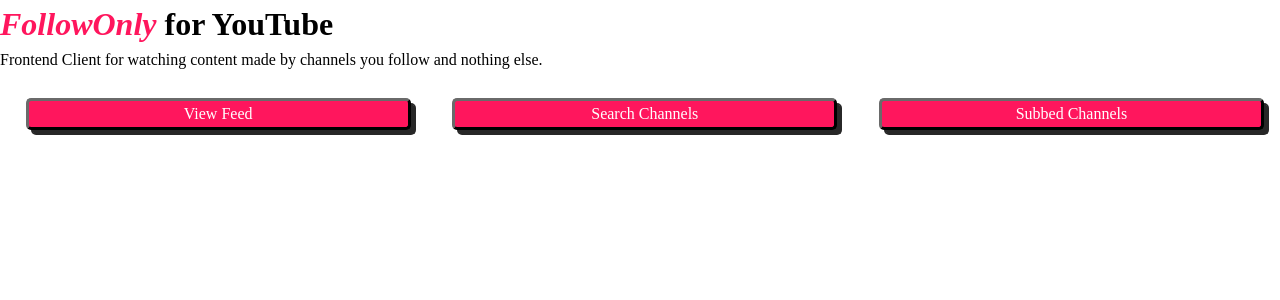
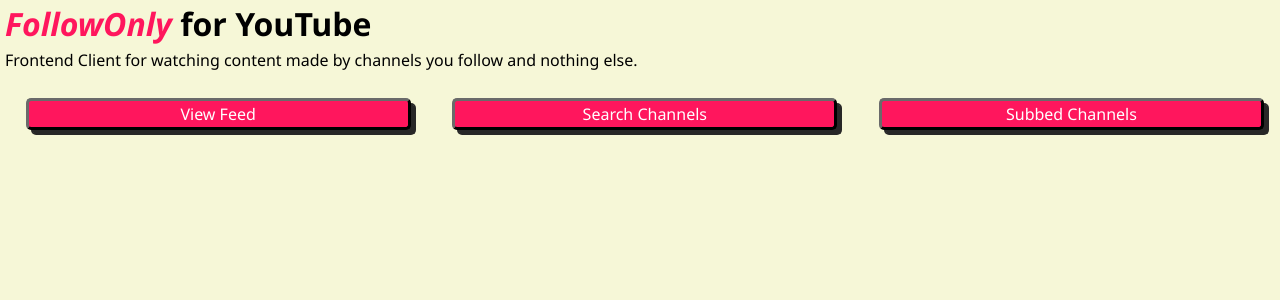
Before and after one commit to Nassim-Saboundji/FollowOnly-for-YouTube, a React (Create React App) app: page / in a window 1280 px wide. Shown: the top 300 px of the page. Built offline with nearby package versions, Linux system fonts and the light colour scheme.

Commit message:
still working on style

```diff
--- a/src/App.js
+++ b/src/App.js
@@ -60,7 +60,7 @@
 
         return (
             <>
-                <div>
+                <div id="titleSection">
                     <h1><span id="followOnly">FollowOnly</span> for YouTube</h1>
                     <p>Frontend Client for watching content made by channels you follow and nothing else.</p>
                 </div>
--- a/src/SearchComponent/SearchComponent.js
+++ b/src/SearchComponent/SearchComponent.js
@@ -38,7 +38,7 @@
 
     render() {
         return (
-            <div>
+            <div className="contentArea">
               <form onSubmit={this.search}>
                 <input
                 placeholder="Search channel..."
--- a/src/SubsListComponent/SubsListComponent.js
+++ b/src/SubsListComponent/SubsListComponent.js
@@ -44,7 +44,7 @@
 
     render() {
         console.log(this.state.subs);
-        return (<div>
+        return (<div className="contentArea">
             {(this.state.subs).map(sub => {
                 return <ChannelCard
                 author={sub.author}
--- a/src/ViewSubsComponent/ViewSubsContent.js
+++ b/src/ViewSubsComponent/ViewSubsContent.js
@@ -51,7 +51,7 @@
     render() {
 
         return (
-            <div>
+            <div className="contentArea">
                 {(this.state.subsLatestContent).map(video => {
                     return <div key={video.videoId}>
                         <a
--- a/src/style.css
+++ b/src/style.css
@@ -100,3 +100,17 @@
     font-style: italic;
     color: #FF165D;
 }
+
+#titleSection {
+    margin-left: 5px;
+}
+
+body {
+   background-color: #F6F7D7;
+   font-family: 'Segoe UI', Tahoma, Geneva, Verdana, sans-serif;
+}
+
+.contentArea {
+    padding: 70px 0;
+    text-align: center;
+}
```
